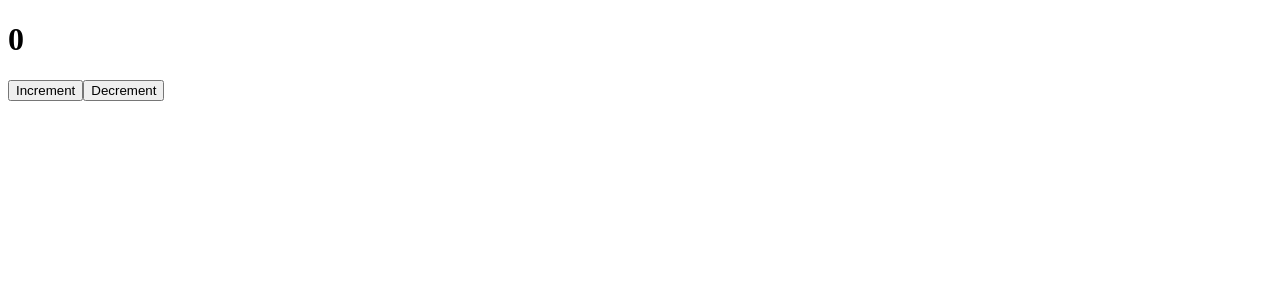
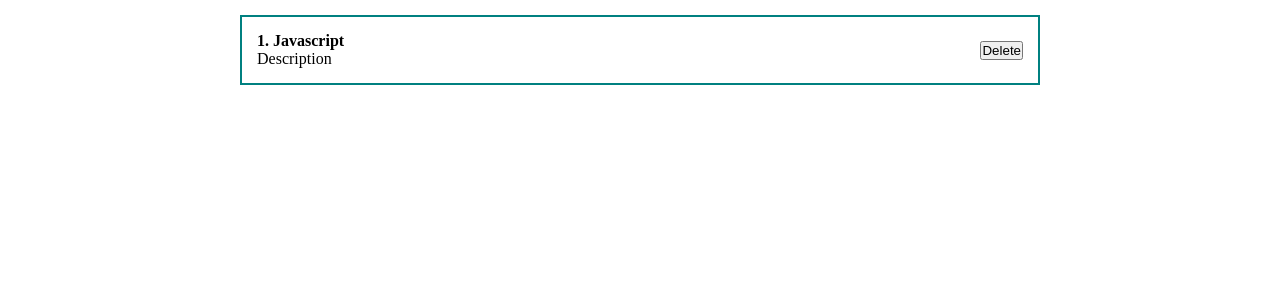
Before and after one commit to Skhraun/ulbi_tutor, a React (Create React App) app: page / in a window 1280 px wide. Shown: the top 300 px of the page. Built offline with nearby package versions, Linux system fonts and the light colour scheme; the HTML template or start-up script is replaced by a standard one.

Commit message:
post with props

```diff
--- a/src/App.js
+++ b/src/App.js
@@ -1,5 +1,7 @@
 import React, { useState } from "react";
 import ClassCounter from "./component/ClassCounter";
+import PostItem from "./component/PostItem";
+import './styles/App.css'
 
 function App() {
   const [value, setValue] = useState('Text')
@@ -7,7 +9,7 @@
 
   return (
     <div className="App">
-      <ClassCounter/>
+      <PostItem post={{id: 1, title: 'Javascript', body: 'Description'}}/>
     </div>
   );
 }
--- /dev/null
+++ b/src/component/PostItem.jsx
@@ -0,0 +1,19 @@
+import React from "react";
+
+const PostItem = (props) => {
+    return (
+        <div className="post">
+            <div className="post__content">
+                <strong>{props.post.id}. {props.post.title}</strong>
+                <div>
+                    {props.post.body}
+                </div>
+            </div>
+            <div className="post__btns">
+                <button>Delete</button>
+            </div>
+        </div>
+    )
+}
+
+export default PostItem;
--- /dev/null
+++ b/src/styles/App.css
@@ -0,0 +1,23 @@
+* {
+    margin: 0;
+    padding: 0;
+    box-sizing: border-box;
+}
+
+#root {
+    display: flex;
+    justify-content: center;
+}
+
+.App {
+    width: 800px;
+}
+
+.post {
+    display: flex;
+    padding: 15px;
+    border: 2px solid teal;
+    margin-top: 15px;
+    justify-content: space-between;
+    align-items: center;
+}
```
